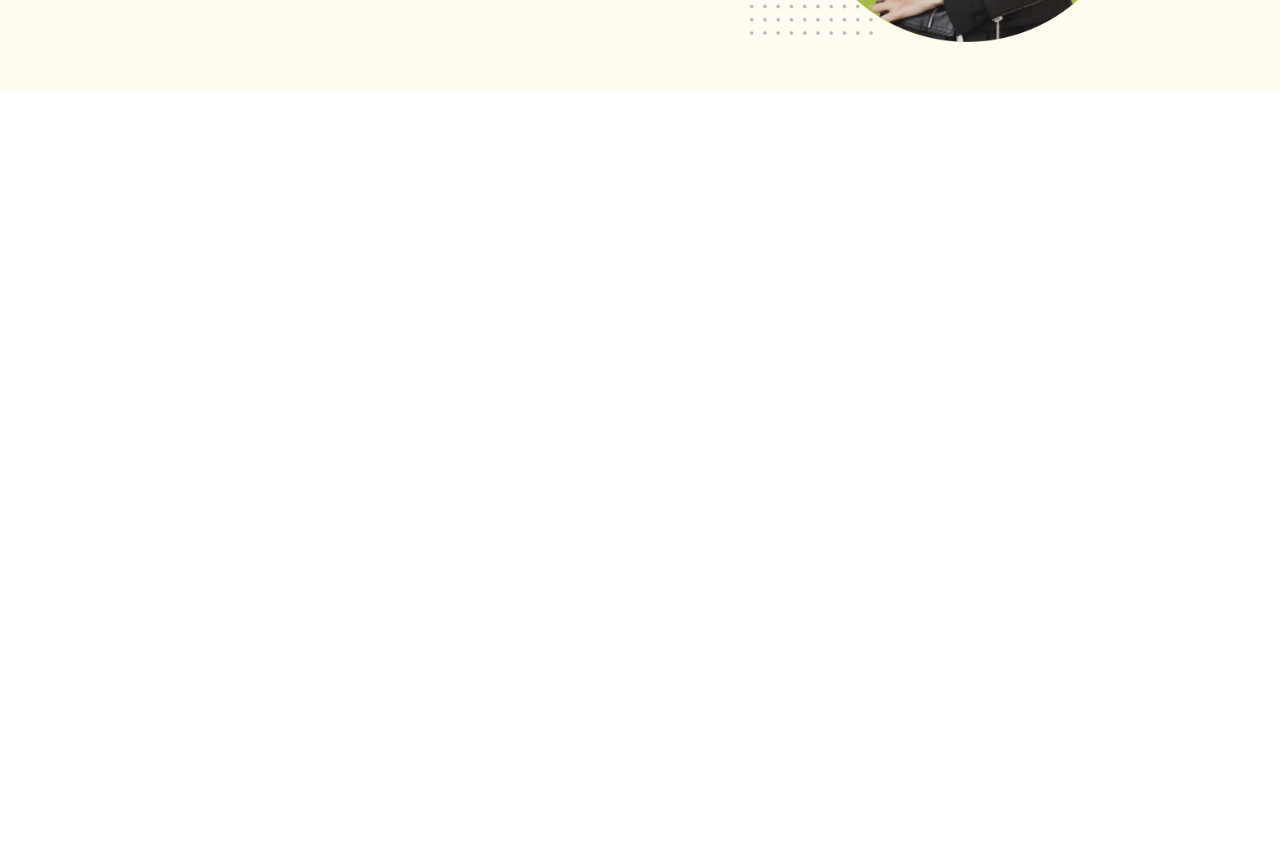
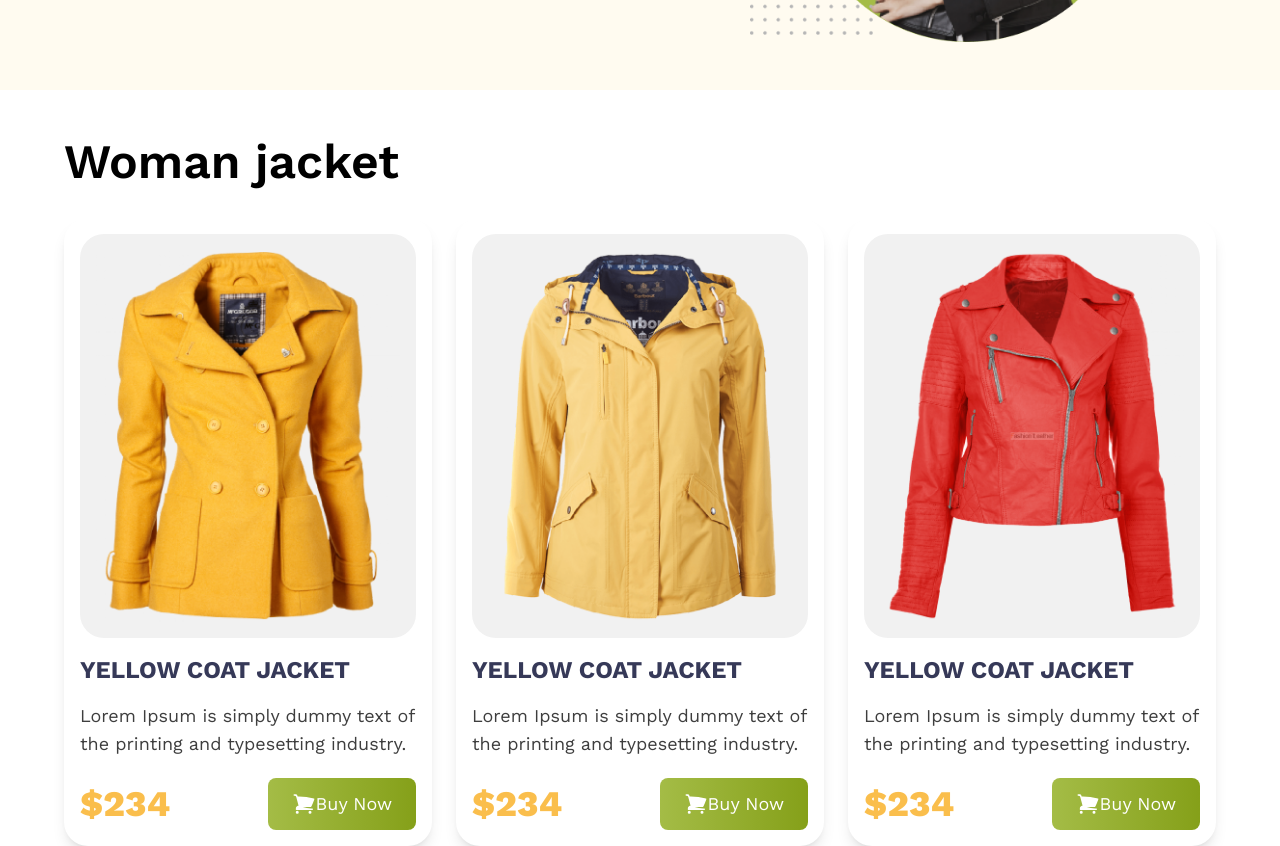
Before and after one commit to majharul0143/tailwind-practice, a plain HTML site: page index.html in a window 1280 px wide. Shown: the part 523-1369 px from the top of the page. Before the commit the page ends 800 px from the top, so only its background shows below. Drawn offline with nearby package versions, Linux system fonts and the light colour scheme.

Commit message:
added woman jacket section

```diff
--- a/index.html
+++ b/index.html
@@ -43,8 +43,57 @@
 </header>
 
 
-    <main>
-
+    <main class="max-w-6xl mx-auto py-0 pt-12">
+        <section>
+            <h1 class="pb-8 text-5xl font-[#363958] font-semibold">Woman jacket</h1>
+            <div class="grid grid-cols-1 p-5 md:p-0 md:grid-cols-3 gap-6">
+                <div class="shadow-lg bg-[#ffff] p-4 rounded-3xl">
+                    <div class="bg-[#F1F1F1] p-4 rounded-3xl">
+                        <img class="w-full" src="images/jacket-1.png" alt="">
+                    </div>
+                    <h3 class="text-[#363958] font-bold uppercase text-2xl py-4">Yellow coat Jacket</h3>
+                    <p class="font-normal text-[#3E3E3E] text-lg">Lorem Ipsum is simply dummy text of the
+                    printing and typesetting industry.</p>
+                    <div class="flex justify-between mt-5 items-center">
+                        <span class="font-extrabold text-[#FABE4C] text-4xl">$234</span>
+                        <button class="flex items-center py-3 px-6 bg-gradient-to-r from-[#A4BC46] to-[#85A019] text-white rounded-lg text-lg "><svg xmlns="http://www.w3.org/2000/svg" fill="white" viewBox="0 0 24 24" stroke-width="1.5" stroke="currentColor" class="w-6 h-6">
+                         <path stroke-linecap="round" stroke-linejoin="round" d="M2.25 3h1.386c.51 0 .955.343 1.087.835l.383 1.437M7.5 14.25a3 3 0 00-3 3h15.75m-12.75-3h11.218c1.121-2.3 2.1-4.684 2.924-7.138a60.114 60.114 0 00-16.536-1.84M7.5 14.25L5.106 5.272M6 20.25a.75.75 0 11-1.5 0 .75.75 0 011.5 0zm12.75 0a.75.75 0 11-1.5 0 .75.75 0 011.5 0z" />
+                          </svg>
+                        Buy Now</button>
+                    </div>
+                </div>
+                <div class="shadow-lg bg-[#ffff] p-4 rounded-3xl">
+                    <div class="bg-[#F1F1F1] p-4 rounded-3xl">
+                        <img class="w-full" src="images/jacket-2.png" alt="">
+                    </div>
+                    <h3 class="text-[#363958] font-bold uppercase text-2xl py-4">Yellow coat Jacket</h3>
+                    <p class="font-normal text-[#3E3E3E] text-lg">Lorem Ipsum is simply dummy text of the
+                    printing and typesetting industry.</p>
+                    <div class="flex justify-between mt-5 items-center">
+                        <span class="font-extrabold text-[#FABE4C] text-4xl">$234</span>
+                        <button class="flex items-center py-3 px-6 bg-gradient-to-r from-[#A4BC46] to-[#85A019] text-white rounded-lg text-lg "><svg xmlns="http://www.w3.org/2000/svg" fill="white" viewBox="0 0 24 24" stroke-width="1.5" stroke="currentColor" class="w-6 h-6">
+                         <path stroke-linecap="round" stroke-linejoin="round" d="M2.25 3h1.386c.51 0 .955.343 1.087.835l.383 1.437M7.5 14.25a3 3 0 00-3 3h15.75m-12.75-3h11.218c1.121-2.3 2.1-4.684 2.924-7.138a60.114 60.114 0 00-16.536-1.84M7.5 14.25L5.106 5.272M6 20.25a.75.75 0 11-1.5 0 .75.75 0 011.5 0zm12.75 0a.75.75 0 11-1.5 0 .75.75 0 011.5 0z" />
+                          </svg>
+                        Buy Now</button>
+                    </div>
+                </div>
+                <div class="shadow-lg bg-[#ffff] p-4 rounded-3xl">
+                    <div class="bg-[#F1F1F1] p-4 rounded-3xl">
+                        <img class="w-full" src="images/jacket-3.png" alt="">
+                    </div>
+                    <h3 class="text-[#363958] font-bold uppercase text-2xl py-4">Yellow coat Jacket</h3>
+                    <p class="font-normal text-[#3E3E3E] text-lg">Lorem Ipsum is simply dummy text of the
+                    printing and typesetting industry.</p>
+                    <div class="flex justify-between mt-5 items-center">
+                        <span class="font-extrabold text-[#FABE4C] text-4xl">$234</span>
+                        <button class="flex items-center py-3 px-6 bg-gradient-to-r from-[#A4BC46] to-[#85A019] text-white rounded-lg text-lg "><svg xmlns="http://www.w3.org/2000/svg" fill="white" viewBox="0 0 24 24" stroke-width="1.5" stroke="currentColor" class="w-6 h-6">
+                         <path stroke-linecap="round" stroke-linejoin="round" d="M2.25 3h1.386c.51 0 .955.343 1.087.835l.383 1.437M7.5 14.25a3 3 0 00-3 3h15.75m-12.75-3h11.218c1.121-2.3 2.1-4.684 2.924-7.138a60.114 60.114 0 00-16.536-1.84M7.5 14.25L5.106 5.272M6 20.25a.75.75 0 11-1.5 0 .75.75 0 011.5 0zm12.75 0a.75.75 0 11-1.5 0 .75.75 0 011.5 0z" />
+                          </svg>
+                        Buy Now</button>
+                    </div>
+                </div>
+            </div>
+        </section>
     </main>
     <footer></footer>
 </body>
```
